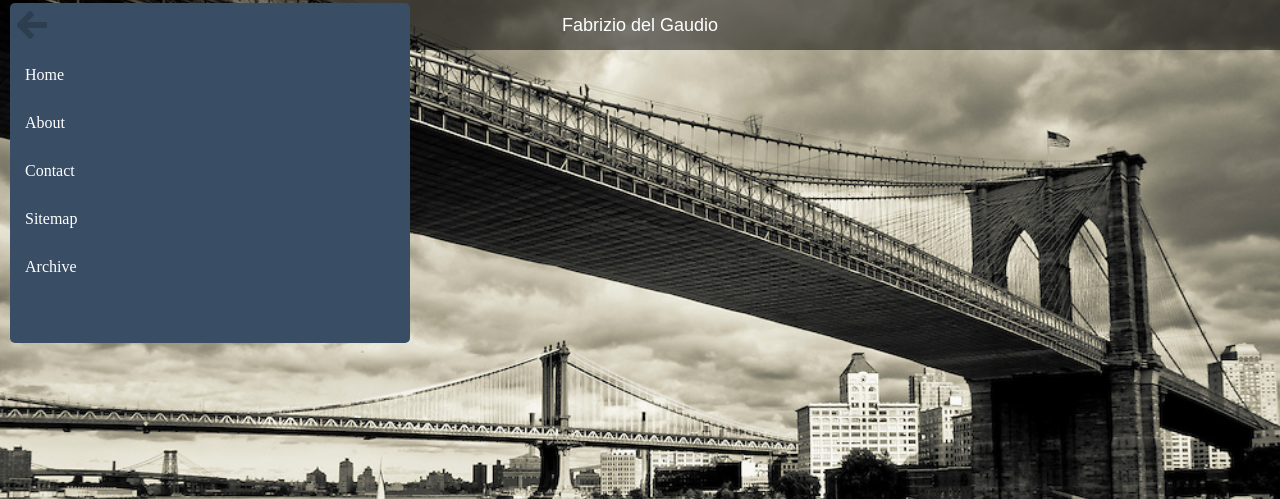
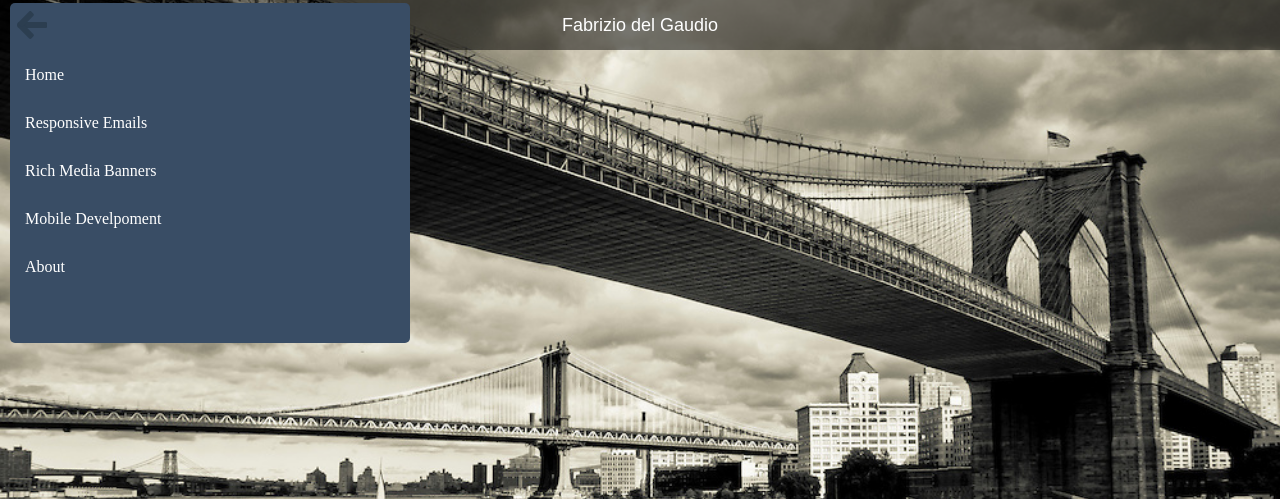
Before and after one commit to chrissang/portfolio3, a plain HTML site: page index.html in a window 1280 px wide. Both pictures are taken after a click on the button 32 px from the left and 25 px from the top of the page. Shown: the top 499 px of the page. Drawn offline with nearby package versions, Linux system fonts and the light colour scheme.

Commit message:
updated nav

```diff
--- a/index.html
+++ b/index.html
@@ -139,16 +139,16 @@
 			        <li><a href="#">Home</a>
 
 			        </li>
-			        <li><a href="#">About</a>
+			        <li><a href="#">Responsive Emails</a>
 
 			        </li>
-			        <li><a href="#">Contact</a>
+			        <li><a href="#">Rich Media Banners</a>
 
 			        </li>
-			        <li><a href="#">Sitemap</a>
+			        <li><a href="#">Mobile Develpoment</a>
 
 			        </li>
-			        <li><a href="#">Archive</a>
+			        <li><a href="#">About</a>
 
 			        </li>
 			    </ul>
--- a/js/portfolio.js
+++ b/js/portfolio.js
@@ -64,15 +64,12 @@ window.onload = function() {
 	});
 
 	$(".hamburger").click(function() {
-
 		var toggleWidth = $(".navContainer").width() == 400 ? "45px" : "400px";
 		var toggleHight = $(".navContainer").height() == 340 ? "45px" : "340px";
         $('.navContainer').animate({width: toggleWidth, height: toggleHight});
 
  		$('.menuPanelClose').toggle('active');
-
 	});
-
 };
 
 
```
